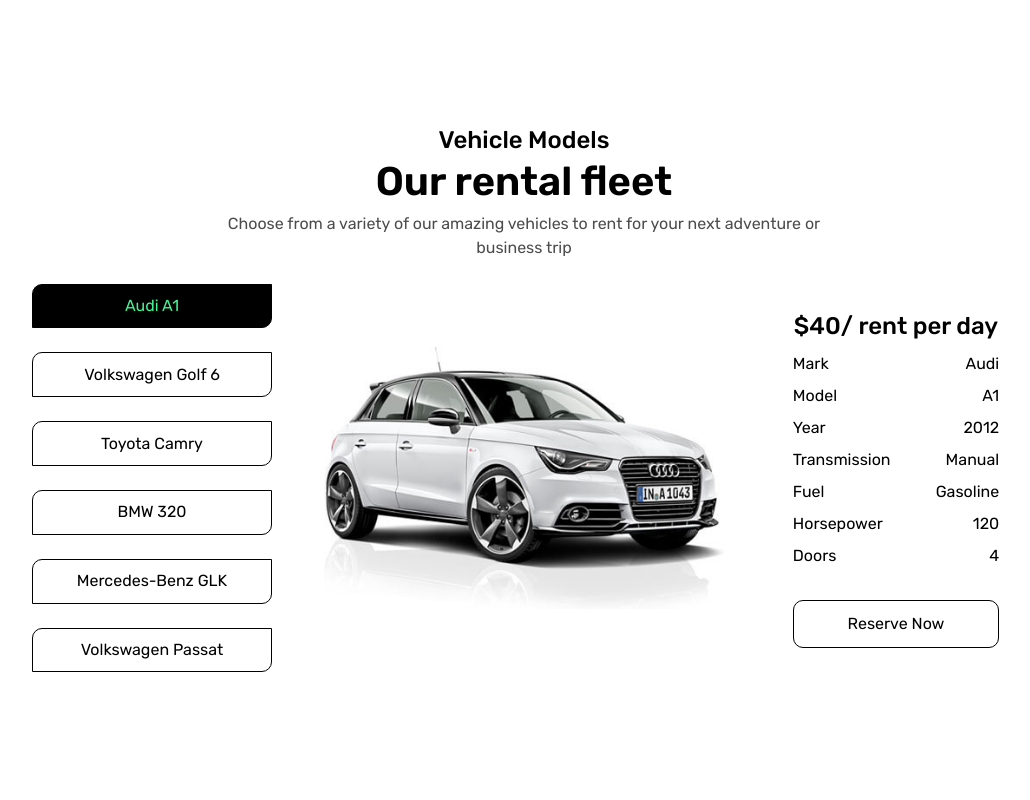
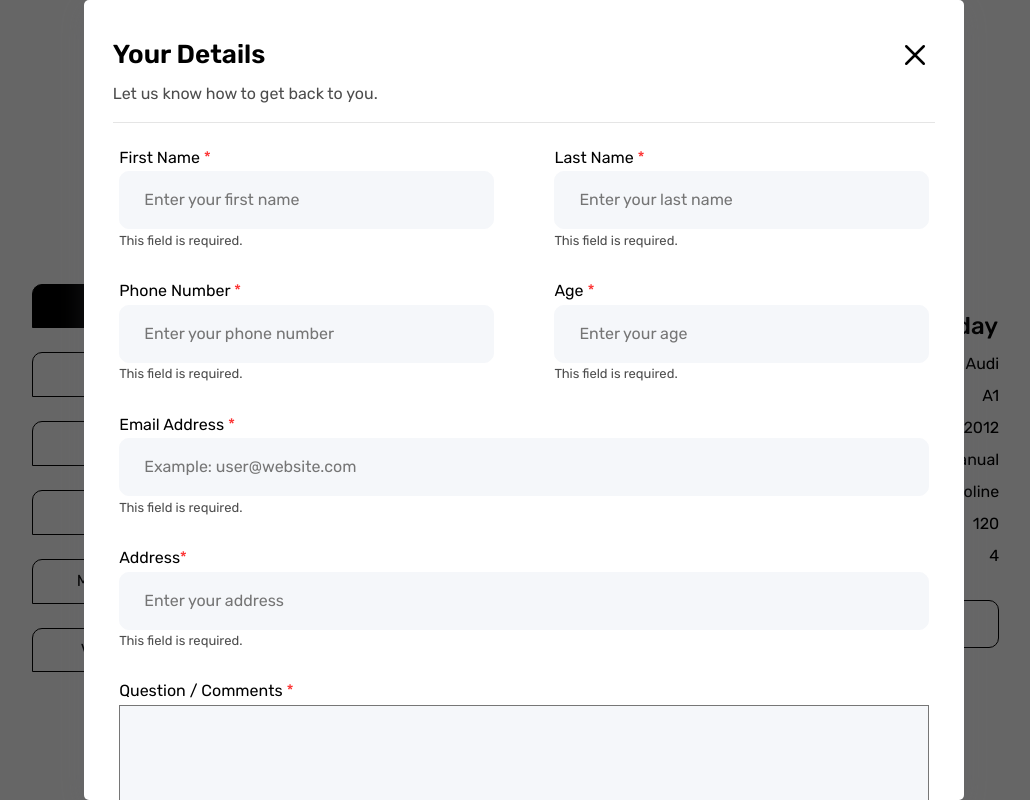
Before and after one commit to beVoli/Car-Rental, a React (Vite) app: page / in a window 1280 px wide. Both pictures are taken after a click on the button "Reserve Now". Shown: the whole page, without its empty margins (116-1146 px from the left). Built offline with nearby package versions, Linux system fonts and the light colour scheme.

Commit message:
Implemented form submit functionality

```diff
--- a/index.html
+++ b/index.html
@@ -6,14 +6,22 @@
     <link rel="preconnect" href="https://fonts.googleapis.com" />
     <link rel="preconnect" href="https://fonts.gstatic.com" crossorigin />
     <link
-    href="https://fonts.googleapis.com/css2?family=Rubik:wght@400;500;600;700&display=swap"
-    rel="stylesheet"
+      href="https://fonts.googleapis.com/css2?family=Rubik:wght@400;500;600;700&display=swap"
+      rel="stylesheet"
     />
     <title>Car Rental</title>
     <link rel="icon" type="image/png" href="./public/car-logo.png" />
   </head>
   <body>
     <div id="root"></div>
+    <script
+      type="module"
+      src="https://unpkg.com/ionicons@7.1.0/dist/ionicons/ionicons.esm.js"
+    ></script>
+    <script
+      nomodule
+      src="https://unpkg.com/ionicons@7.1.0/dist/ionicons/ionicons.js"
+    ></script>
     <script type="module" src="/src/main.jsx"></script>
   </body>
 </html>
--- a/src/App.css
+++ b/src/App.css
@@ -53,10 +53,12 @@ h6 {
   --fw-black: 700;
 
   --fs-200: 0.625rem;
+  --fs-250: 0.8125rem;
   --fs-300: 0.875rem;
   --fs-400: 1rem;
   --fs-500: 1.125rem;
   --fs-600: 1.5rem;
+  --fs-650: 1.625rem;
   --fs-700: 1.75rem;
   --fs-900: 2.5rem;
 
@@ -69,6 +71,8 @@ h6 {
   --clr-secondary-100: rgb(var(--clr-secondary-rgb-100));
   --clr-secondary-900: rgb(var(--clr-secondary-rgb-900));
   --clr-secondary-800: rgb(var(--clr-secondary-rgb-800));
+
+  --clr-star: #fc2f2f;
 }
 
 /* Utility classes */
--- a/src/components/CarPicker/CarDescription.jsx
+++ b/src/components/CarPicker/CarDescription.jsx
@@ -1,6 +1,11 @@
 import "./CarDescription.css";
 
 const CarDescription = (props) => {
+
+  const openModalHandler = () => {
+      props.onOpenModal();
+  }
+
   return (
     <div className="car-description">
       <div className="description-price">
@@ -37,7 +42,7 @@ const CarDescription = (props) => {
         </div>
       </div>
 
-      <button className="btn-reserve">Reserve Now</button>
+      <button className="btn-reserve" onClick={openModalHandler}>Reserve Now</button>
     </div>
   );
 };
--- /dev/null
+++ b/src/components/CarPicker/CarForm.css
@@ -0,0 +1,137 @@
+.form-container {
+  position: fixed;
+  height: 100vh;
+  display: grid;
+  overflow-y: scroll;
+  z-index: 10;
+  background-color: var(--clr-secondary-100);
+  width: 55rem;
+  display: grid;
+  gap: 1rem;
+  margin-inline: auto;
+  padding: 2.2rem 1.8rem;
+  max-width: 70rem;
+  border-radius: 5px;
+  box-shadow: rgba(100, 100, 111, 0.2) 0px 7px 29px 0px;
+}
+
+@media (max-width: 1000px) {
+  .form-container {
+    width: 100%;
+    top: 0;
+  }
+}
+
+.overlay {
+  position: fixed;
+  top: 0;
+  left: 0;
+  right: 0;
+  bottom: 0;
+  background-color: rgba(0, 0, 0, 0.6);
+}
+
+.form-details {
+  /* display: grid;
+  justify-items: center; */
+  padding-bottom: 1rem;
+  border-bottom: 1px solid rgba(var(--clr-secondary-rgb-900), 0.1);
+}
+
+.form-inputs {
+  display: grid;
+  gap: 1rem;
+  margin-bottom: 2rem;
+}
+
+.details-title {
+  font-size: var(--fs-650);
+  font-weight: var(--fw-bold);
+  margin-bottom: 0.5rem;
+}
+
+.details-description {
+  font-size: var(--fs-400);
+  color: rgba(var(--clr-secondary-rgb-900), 0.7);
+}
+
+.input-section {
+  display: grid;
+}
+
+@media (min-width: 850px) {
+  .input-section {
+    grid-template-columns: 1fr 1fr;
+    gap: 3rem;
+  }
+}
+
+.input-wrapper {
+  display: flex;
+  flex-direction: column;
+  gap: 0.1rem;
+  padding: 0.4rem;
+}
+
+.input-wrapper input {
+  padding: 1rem 1.5rem;
+  background: #f5f7fa;
+  border: 1px solid #f5f7fa;
+  border-radius: 10px;
+}
+
+.wrapper-title span {
+  color: var(--clr-star);
+}
+
+.input-help {
+  font-size: var(--fs-250);
+  color: rgba(var(--clr-secondary-rgb-900), 0.7);
+}
+
+.form-submit {
+  width: 15rem;
+  display: block;
+  padding: 1rem 1.8rem;
+  margin-inline: auto;
+  background: var(--clr-secondary-100);
+  border-radius: 1rem;
+  border: 1px solid var(--clr-secondary-900);
+  font-size: var(--fs-500);
+  cursor: pointer;
+  text-transform: uppercase;
+  transition: all 300ms;
+}
+
+.form-submit:hover,
+.form-submit:focus {
+  color: var(--clr-primary);
+  background-color: var(--clr-secondary-900);
+}
+
+.form-textarea {
+  resize: none;
+  background: #f5f7fa;
+  padding: 0.5rem;
+}
+
+.flex-group {
+  display: flex;
+  justify-content: space-between;
+  align-items: center;
+}
+
+.close-icon {
+  width: 2.5rem;
+  height: 2.5rem;
+}
+
+.btn-close {
+  cursor: pointer;
+  border: none;
+  background: none;
+}
+
+.btn-close:hover {
+  color: var(--clr-primary);
+}
--- /dev/null
+++ b/src/components/CarPicker/CarForm.jsx
@@ -0,0 +1,134 @@
+import "./CarForm.css";
+
+const CarForm = ({ onFormSubmit }) => {
+  const closeModalHandler = () => {
+    onFormSubmit();
+  };
+
+  const formSubmitHandler = () => {
+    onFormSubmit();
+  };
+
+  const overlayCloseHandler = (e) => {
+    if (e.target.className === "overlay") onFormSubmit();
+  };
+  return (
+    <>
+      <div className="form-container">
+        <div className="form-details">
+          <div className="flex-group">
+            <h2 className="details-title">Your Details</h2>
+            <button className="btn-close" onClick={closeModalHandler}>
+              <ion-icon class="close-icon" name="close-outline"></ion-icon>
+            </button>
+          </div>
+          <p className="details-description">
+            Let us know how to get back to you.
+          </p>
+        </div>
+        <form>
+          <div className="form-inputs">
+            <div className="input-section">
+              <div className="input-wrapper">
+                <label className="wrapper-title">
+                  First Name <span>*</span>
+                </label>
+                <input
+                  required
+                  type="text"
+                  placeholder="Enter your first name"
+                ></input>
+                <p className="input-help">This field is required.</p>
+              </div>
+              <div className="input-wrapper">
+                <label className="wrapper-title">
+                  Last Name <span>*</span>
+                </label>
+                <input
+                  required
+                  type="text"
+                  placeholder="Enter your last name"
+                ></input>
+                <p className="input-help">This field is required.</p>
+              </div>
+            </div>
+
+            <div className="input-section">
+              <div className="input-wrapper">
+                <label className="wrapper-title">
+                  Phone Number <span>*</span>
+                </label>
+                <input
+                  required
+                  type="tel"
+                  placeholder="Enter your phone number"
+                ></input>
+                <p className="input-help">This field is required.</p>
+              </div>
+              <div className="input-wrapper">
+                <label className="wrapper-title">
+                  Age <span>*</span>
+                </label>
+                <input
+                  required
+                  type="number"
+                  min="18"
+                  max="70"
+                  placeholder="Enter your age"
+                ></input>
+                <p className="input-help">This field is required.</p>
+              </div>
+            </div>
+
+            <div className="input-wrapper wrapper-extend">
+              <label className="wrapper-title">
+                Email Address <span>*</span>
+              </label>
+              <input
+                required
+                type="email"
+                placeholder="Example: user@website.com"
+              ></input>
+              <p className="input-help">This field is required.</p>
+            </div>
+            <div className="input-wrapper wrapper-extend">
+              <label className="wrapper-title">
+                Address<span>*</span>
+              </label>
+              <input
+                required
+                type="text"
+                placeholder="Enter your address"
+              ></input>
+              <p className="input-help">This field is required.</p>
+            </div>
+
+            <div className="form-question">
+              <div className="input-wrapper">
+                <label className="wrapper-title">
+                  Question / Comments <span>*</span>
+                </label>
+                <textarea
+                  className="form-textarea"
+                  rows="8"
+                  cols="30"
+                ></textarea>
+              </div>
+            </div>
+          </div>
+
+          <button
+            className="form-submit"
+            type="submit"
+            onClick={formSubmitHandler}
+          >
+            Reserve Now
+          </button>
+        </form>
+      </div>
+      <div className="overlay" onClick={overlayCloseHandler}></div>
+    </>
+  );
+};
+
+export default CarForm;
--- a/src/components/CarPicker/CarPicker.jsx
+++ b/src/components/CarPicker/CarPicker.jsx
@@ -2,16 +2,27 @@ import { useState } from "react";
 import PickerTtitle from "./PickerTitle";
 import CarDescription from "./CarDescription";
 import CarModel from "./CarModel";
+import CarForm from "./CarForm";
 import "./CarPicker.css";
 
 const CarPicker = (props) => {
   const [currentCar, setCurrentCar] = useState(props.models[0]);
+  const [modalActive, setModalActive] = useState(false);
 
   const changeInfoHandler = (car) => {
     setCurrentCar(car);
   };
 
+  const formSubmitHandler = () => {
+    setModalActive(false);
+  };
+
+  const openModalHandler = () => {
+    setModalActive(true);
+  };
+
   return (
+    <>
       <div className="picker-container">
         <PickerTtitle />
         <div className="section-picker">
@@ -19,9 +30,15 @@ const CarPicker = (props) => {
           <div className="car-preview">
             <img src={currentCar.img} alt="Car Image"></img>
           </div>
-        <CarDescription models={props.models} car={currentCar} />
+          <CarDescription
+            models={props.models}
+            car={currentCar}
+            onOpenModal={openModalHandler}
+          />
         </div>
       </div>
+      {modalActive && <CarForm onFormSubmit={formSubmitHandler} />}
+    </>
   );
 };
 
```
Lines whose indentation alone changed are shown as unchanged.
